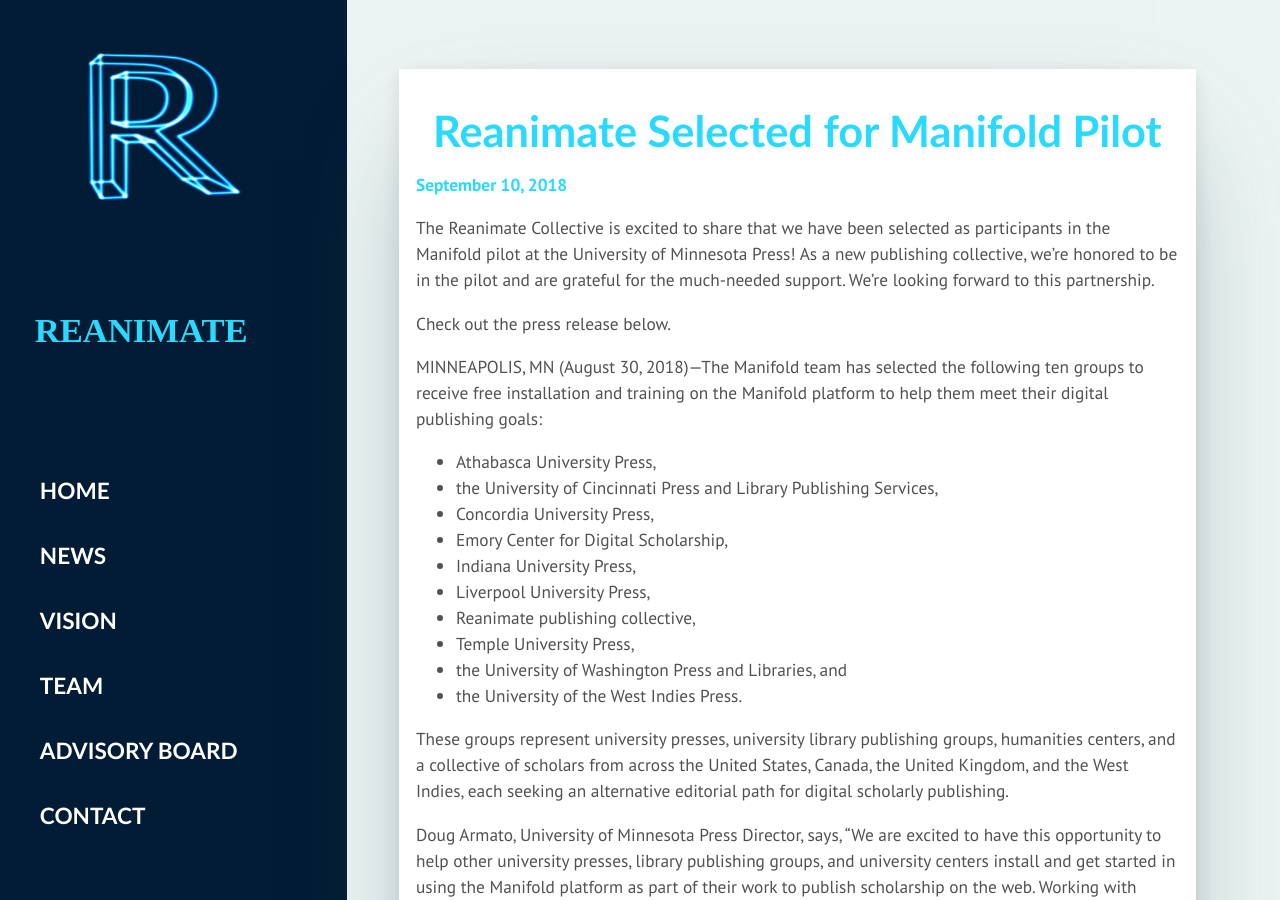
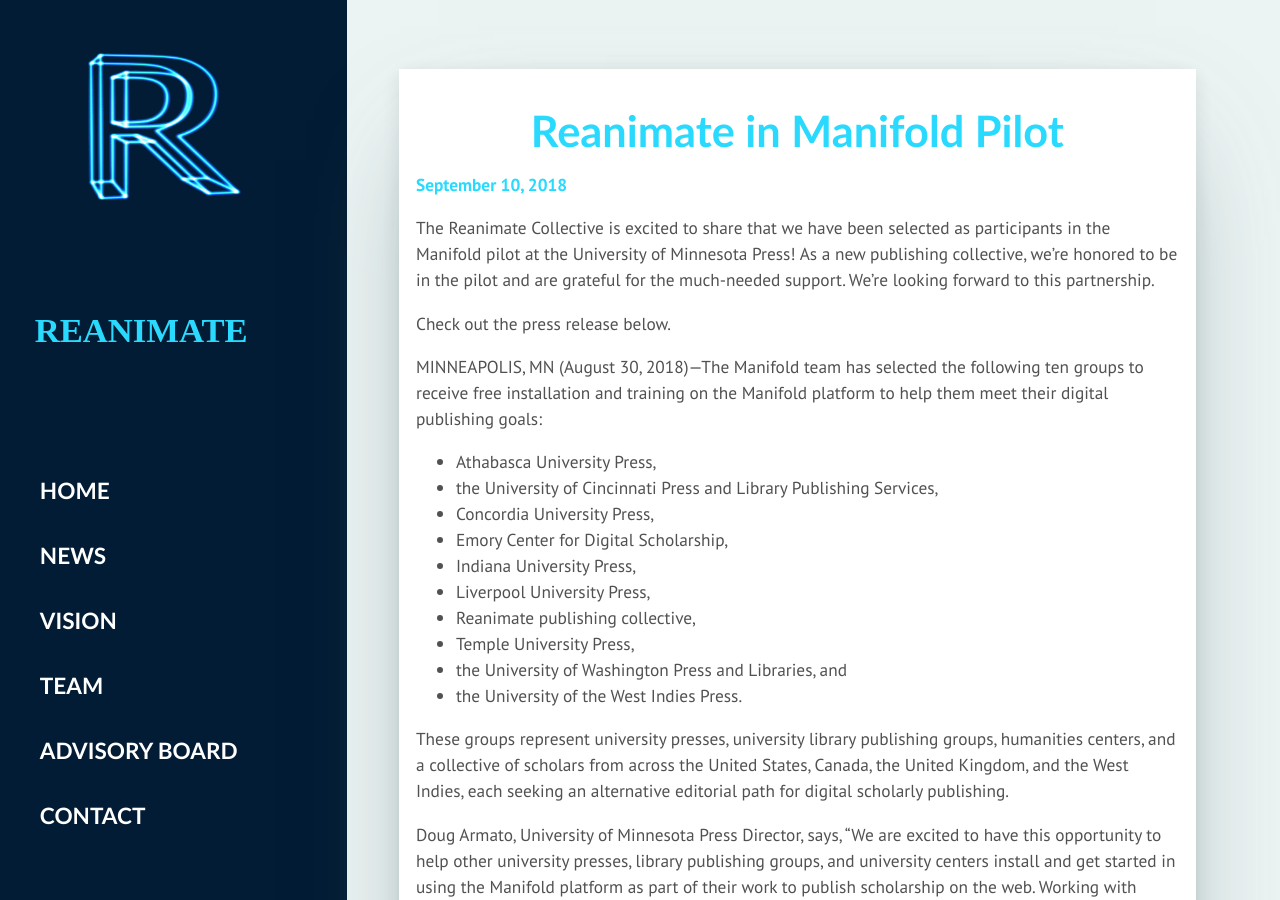
Before and after one commit to roopikarisam/reanimate, a Jekyll site: the page built from _pages/manifold.html, in a window 1280 px wide and 900 px high. Built offline with Jekyll 4.4.1, drawn with Linux system fonts in a browser that asks for light colours; some web fonts are replaced.

Commit message:
changed manifold title

```diff
--- a/_pages/manifold.html
+++ b/_pages/manifold.html
@@ -1,6 +1,6 @@
 ---
 layout: post
-title: Reanimate Selected for Manifold Pilot
+title: Reanimate in Manifold Pilot
 permalink: /manifold/
 ---
 <b><font color ="#2adafe">September 10, 2018</font></b><br>
```
